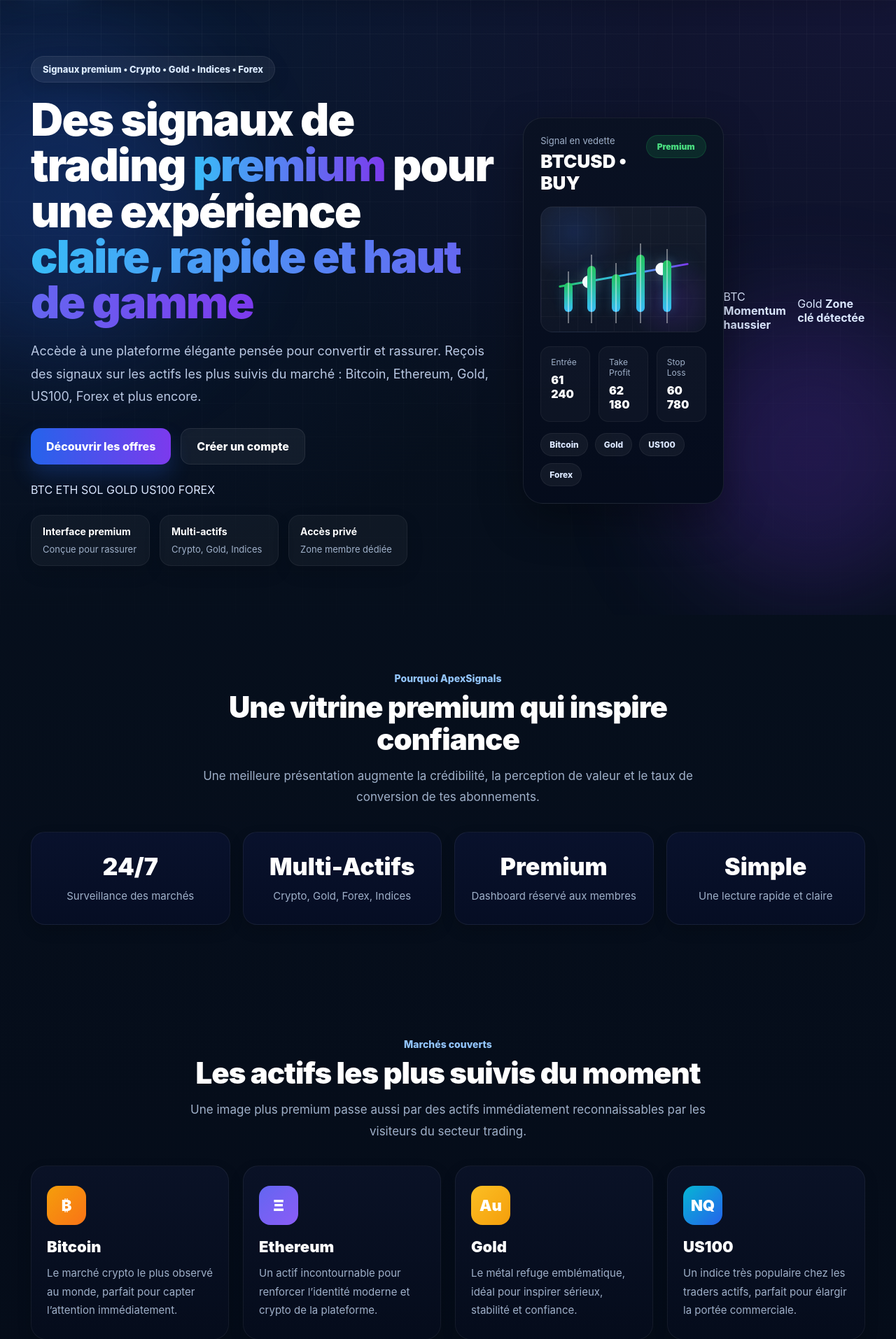
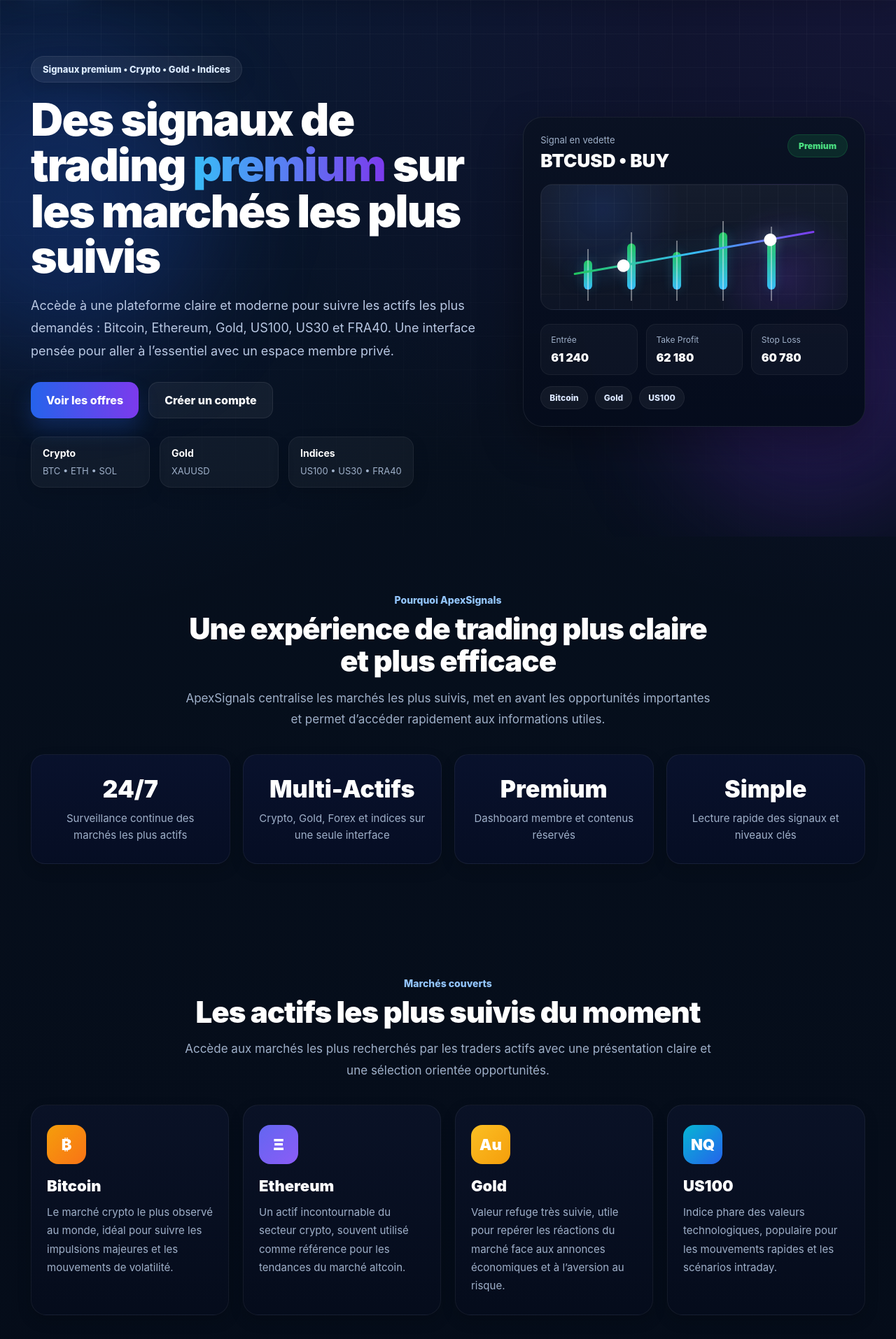
Before and after one commit to AdelOuledSaid/trading-saas, a Flask app: page / in a window 1280 px wide. Shown: the part 91-2005 px from the top of the page at 70% size. Run offline with Flask 3, Linux system fonts and the light colour scheme.

Commit message:
Update home page content

```diff
--- a/templates/home.html
+++ b/templates/home.html
@@ -4,7 +4,7 @@
     <meta charset="UTF-8">
     <meta name="viewport" content="width=device-width, initial-scale=1.0">
     <title>ApexSignals | Signaux de trading premium</title>
-    <meta name="description" content="ApexSignals propose des signaux de trading premium sur crypto, or, indices et forex avec une interface moderne et professionnelle.">
+    <meta name="description" content="ApexSignals propose des signaux de trading premium sur crypto, gold et indices avec une interface moderne et un espace membre privé.">
     <link rel="stylesheet" href="{{ url_for('static', filename='style.css') }}">
     <link rel="icon" type="image/png" href="{{ url_for('static', filename='favicon.png') }}">
 </head>
@@ -20,22 +20,21 @@
         <div class="hero-container">
             <div class="hero-left">
                 <div class="hero-badge">
-                    Signaux premium • Crypto • Gold • Indices • Forex
+                    Signaux premium • Crypto • Gold • Indices
                 </div>
 
                 <h1>
-                    Des signaux de trading <span>premium</span> pour une expérience
-                    <span>claire, rapide et haut de gamme</span>
+                    Des signaux de trading <span>premium</span> sur les marchés les plus suivis
                 </h1>
 
                 <p class="hero-text">
-                    Accède à une plateforme élégante pensée pour convertir et rassurer.
-                    Reçois des signaux sur les actifs les plus suivis du marché :
-                    Bitcoin, Ethereum, Gold, US100, Forex et plus encore.
+                    Accède à une plateforme claire et moderne pour suivre les actifs les plus demandés :
+                    Bitcoin, Ethereum, Gold, US100, US30 et FRA40. Une interface pensée pour aller
+                    à l’essentiel avec un espace membre privé.
                 </p>
 
                 <div class="hero-actions">
-                    <a href="{{ url_for('pricing') }}" class="hero-btn-primary">Découvrir les offres</a>
+                    <a href="{{ url_for('pricing') }}" class="hero-btn-primary">Voir les offres</a>
 
                     {% if current_user.is_authenticated %}
                         <a href="{{ url_for('dashboard') }}" class="hero-btn-secondary">Accéder au dashboard</a>
@@ -44,33 +43,24 @@
                     {% endif %}
                 </div>
 
-                <div class="market-badges">
-                    <span class="market-badge btc">BTC</span>
-                    <span class="market-badge eth">ETH</span>
-                    <span class="market-badge sol">SOL</span>
-                    <span class="market-badge gold">GOLD</span>
-                    <span class="market-badge us100">US100</span>
-                    <span class="market-badge fx">FOREX</span>
-                </div>
-
                 <div class="hero-trust-row">
                     <div class="trust-mini">
-                        <strong>Interface premium</strong>
-                        <span>Conçue pour rassurer</span>
+                        <strong>Crypto</strong>
+                        <span>BTC • ETH • SOL</span>
                     </div>
                     <div class="trust-mini">
-                        <strong>Multi-actifs</strong>
-                        <span>Crypto, Gold, Indices</span>
+                        <strong>Gold</strong>
+                        <span>XAUUSD</span>
                     </div>
                     <div class="trust-mini">
-                        <strong>Accès privé</strong>
-                        <span>Zone membre dédiée</span>
+                        <strong>Indices</strong>
+                        <span>US100 • US30 • FRA40</span>
                     </div>
                 </div>
             </div>
 
             <div class="hero-right">
-                <div class="hero-card main-preview-card">
+                <div class="main-preview-card">
                     <div class="preview-top">
                         <div>
                             <p class="preview-label">Signal en vedette</p>
@@ -80,12 +70,12 @@
                     </div>
 
                     <div class="signal-mini-chart">
-                        <div class="chart-line"></div>
                         <div class="chart-candle candle-1"></div>
                         <div class="chart-candle candle-2"></div>
                         <div class="chart-candle candle-3"></div>
                         <div class="chart-candle candle-4"></div>
                         <div class="chart-candle candle-5"></div>
+                        <div class="chart-line"></div>
                     </div>
 
                     <div class="signal-infos">
@@ -107,18 +97,7 @@
                         <div class="asset-pill">Bitcoin</div>
                         <div class="asset-pill">Gold</div>
                         <div class="asset-pill">US100</div>
-                        <div class="asset-pill">Forex</div>
                     </div>
-                </div>
-
-                <div class="floating-mini-card floating-card-1">
-                    <span>BTC</span>
-                    <strong>Momentum haussier</strong>
-                </div>
-
-                <div class="floating-mini-card floating-card-2">
-                    <span>Gold</span>
-                    <strong>Zone clé détectée</strong>
                 </div>
             </div>
         </div>
@@ -128,32 +107,32 @@
         <div class="section-container">
             <div class="section-title">
                 <span>Pourquoi ApexSignals</span>
-                <h2>Une vitrine premium qui inspire confiance</h2>
+                <h2>Une expérience de trading plus claire et plus efficace</h2>
                 <p>
-                    Une meilleure présentation augmente la crédibilité, la perception de valeur
-                    et le taux de conversion de tes abonnements.
+                    ApexSignals centralise les marchés les plus suivis, met en avant les opportunités
+                    importantes et permet d’accéder rapidement aux informations utiles.
                 </p>
             </div>
 
             <div class="home-stats-grid">
                 <div class="home-stat-card">
                     <h3>24/7</h3>
-                    <p>Surveillance des marchés</p>
+                    <p>Surveillance continue des marchés les plus actifs</p>
                 </div>
 
                 <div class="home-stat-card">
                     <h3>Multi-Actifs</h3>
-                    <p>Crypto, Gold, Forex, Indices</p>
+                    <p>Crypto, Gold, Forex et indices sur une seule interface</p>
                 </div>
 
                 <div class="home-stat-card">
                     <h3>Premium</h3>
-                    <p>Dashboard réservé aux membres</p>
+                    <p>Dashboard membre et contenus réservés</p>
                 </div>
 
                 <div class="home-stat-card">
                     <h3>Simple</h3>
-                    <p>Une lecture rapide et claire</p>
+                    <p>Lecture rapide des signaux et niveaux clés</p>
                 </div>
             </div>
         </div>
@@ -165,8 +144,8 @@
                 <span>Marchés couverts</span>
                 <h2>Les actifs les plus suivis du moment</h2>
                 <p>
-                    Une image plus premium passe aussi par des actifs immédiatement reconnaissables
-                    par les visiteurs du secteur trading.
+                    Accède aux marchés les plus recherchés par les traders actifs avec une présentation
+                    claire et une sélection orientée opportunités.
                 </p>
             </div>
 
@@ -174,25 +153,37 @@
                 <div class="market-card">
                     <div class="market-icon btc-bg">₿</div>
                     <h3>Bitcoin</h3>
-                    <p>Le marché crypto le plus observé au monde, parfait pour capter l’attention immédiatement.</p>
+                    <p>
+                        Le marché crypto le plus observé au monde, idéal pour suivre les impulsions
+                        majeures et les mouvements de volatilité.
+                    </p>
                 </div>
 
                 <div class="market-card">
                     <div class="market-icon eth-bg">Ξ</div>
                     <h3>Ethereum</h3>
-                    <p>Un actif incontournable pour renforcer l’identité moderne et crypto de la plateforme.</p>
+                    <p>
+                        Un actif incontournable du secteur crypto, souvent utilisé comme référence
+                        pour les tendances du marché altcoin.
+                    </p>
                 </div>
 
                 <div class="market-card">
                     <div class="market-icon gold-bg">Au</div>
                     <h3>Gold</h3>
-                    <p>Le métal refuge emblématique, idéal pour inspirer sérieux, stabilité et confiance.</p>
+                    <p>
+                        Valeur refuge très suivie, utile pour repérer les réactions du marché
+                        face aux annonces économiques et à l’aversion au risque.
+                    </p>
                 </div>
 
                 <div class="market-card">
                     <div class="market-icon us100-bg">NQ</div>
                     <h3>US100</h3>
-                    <p>Un indice très populaire chez les traders actifs, parfait pour élargir la portée commerciale.</p>
+                    <p>
+                        Indice phare des valeurs technologiques, populaire pour les mouvements rapides
+                        et les scénarios intraday.
+                    </p>
                 </div>
             </div>
         </div>
@@ -202,28 +193,44 @@
         <div class="section-container">
             <div class="section-title">
                 <span>Expérience premium</span>
-                <h2>Conçu pour convaincre plus vite</h2>
+                <h2>Une plateforme pensée pour aller à l’essentiel</h2>
+                <p>
+                    Chaque section a été conçue pour permettre aux membres d’identifier rapidement les marchés suivis,
+                    consulter les signaux et accéder aux contenus utiles sans perdre de temps.
+                </p>
             </div>
 
             <div class="features-home-grid">
                 <div class="feature-home-card">
-                    <h3>Landing page haut de gamme</h3>
-                    <p>Une première impression plus forte pour rassurer les visiteurs dès les premières secondes.</p>
+                    <h3>Lecture immédiate</h3>
+                    <p>
+                        Les informations importantes sont visibles rapidement : actif suivi, direction du signal,
+                        niveaux clés et accès membre.
+                    </p>
                 </div>
 
                 <div class="feature-home-card">
                     <h3>Navigation claire</h3>
-                    <p>Les utilisateurs comprennent rapidement où cliquer, quoi acheter et comment accéder au service.</p>
+                    <p>
+                        L’utilisateur peut accéder facilement aux offres, au dashboard et aux contenus premium
+                        depuis n’importe quel appareil.
+                    </p>
                 </div>
 
                 <div class="feature-home-card">
-                    <h3>Image de marque premium</h3>
-                    <p>Un design plus moderne augmente naturellement la valeur perçue de tes offres.</p>
+                    <h3>Marchés populaires</h3>
+                    <p>
+                        Bitcoin, Ethereum, Gold et indices majeurs sont mis en avant pour répondre
+                        aux attentes des traders les plus actifs.
+                    </p>
                 </div>
 
                 <div class="feature-home-card">
                     <h3>Compatible mobile</h3>
-                    <p>Le rendu reste propre, premium et lisible sur mobile, tablette et ordinateur.</p>
+                    <p>
+                        L’interface reste lisible et professionnelle sur téléphone, tablette et ordinateur,
+                        pour consulter rapidement les informations à tout moment.
+                    </p>
                 </div>
             </div>
         </div>
@@ -233,26 +240,26 @@
         <div class="section-container">
             <div class="proof-box">
                 <div class="proof-left">
-                    <span class="proof-badge">Positionnement premium</span>
-                    <h2>Le bon design augmente la confiance avant même le paiement</h2>
+                    <span class="proof-badge">ApexSignals</span>
+                    <h2>Un environnement conçu pour les marchés les plus recherchés</h2>
                     <p>
-                        Une page d’accueil plus propre, plus structurée et plus haut de gamme
-                        améliore la crédibilité du service, surtout dans le domaine du trading.
+                        La plateforme met en avant les actifs les plus populaires et présente les informations
+                        de manière claire pour offrir une lecture plus rapide et plus professionnelle.
                     </p>
                 </div>
 
                 <div class="proof-right">
                     <div class="proof-card">
                         <strong>Crypto</strong>
-                        <span>BTC • ETH • SOL</span>
+                        <span>BTC, ETH, SOL et actifs à forte attention marché</span>
                     </div>
                     <div class="proof-card">
                         <strong>Indices</strong>
-                        <span>US100 • US30 • FRA40</span>
+                        <span>US100, US30, FRA40 et marchés directionnels</span>
                     </div>
                     <div class="proof-card">
-                        <strong>Safe Haven</strong>
-                        <span>Gold • zones techniques</span>
+                        <strong>Gold</strong>
+                        <span>Zones techniques et suivi d’un actif refuge majeur</span>
                     </div>
                 </div>
             </div>
@@ -263,10 +270,10 @@
         <div class="section-container">
             <div class="final-cta-box">
                 <span class="final-cta-badge">ApexSignals Premium</span>
-                <h2>Transforme ta page d’accueil en vraie vitrine premium</h2>
+                <h2>Rejoins une expérience de trading premium</h2>
                 <p>
-                    Une présentation plus élégante, plus crédible et plus orientée conversion
-                    pour attirer davantage d’utilisateurs vers tes offres.
+                    Accède à une interface moderne, consulte les marchés les plus suivis
+                    et débloque les contenus réservés aux membres.
                 </p>
                 <div class="final-cta-actions">
                     <a href="{{ url_for('pricing') }}" class="hero-btn-primary">Voir les offres</a>
@@ -282,7 +289,7 @@
         <div class="section-container footer-inner">
             <div class="footer-brand">
                 <h3>ApexSignals</h3>
-                <p>Signaux de trading premium dans une interface moderne et professionnelle.</p>
+                <p>Signaux de trading premium sur crypto, gold et indices.</p>
             </div>
 
             <div class="footer-links">
```
